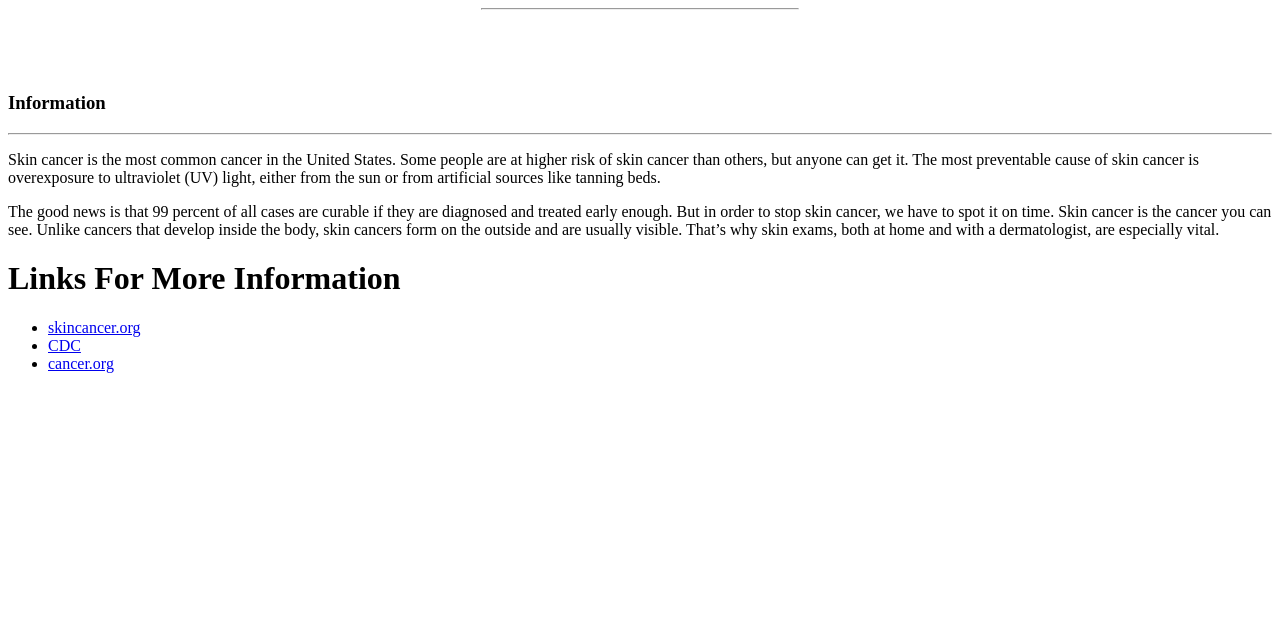
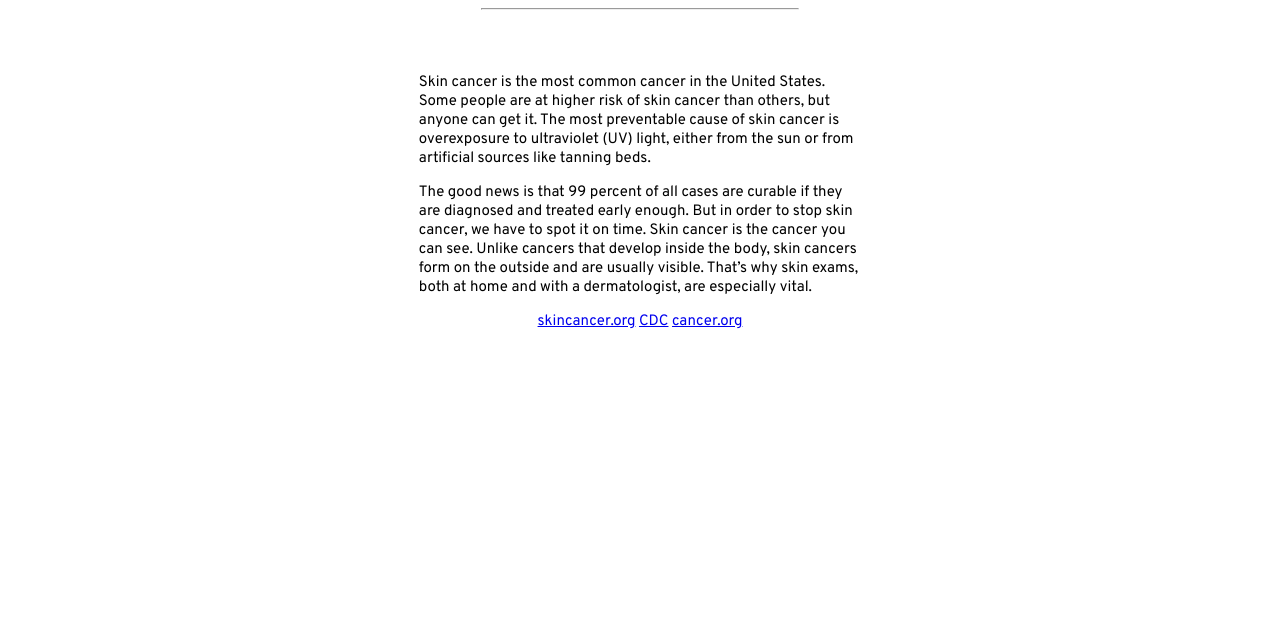
Before and after one commit to PatKuz/SigmaHacks3, a Flask app: page /information in a window 1280 px wide. Shown: the part 45-674 px from the top of the page. Run offline with Flask 2, Linux system fonts and the light colour scheme.

Commit message:
Working product

```diff
--- a/templates/info.html
+++ b/templates/info.html
@@ -1,32 +1,25 @@
 {% extends "master.html" %}
 
 {% block body %}
-
-    <div class="container">
-      <div class="row">
-        <div class="col">
-
-    <h3>Information</h3>
-          <hr>
-
-    <p>
+<div style="font-family: 'Overpass', sans-serif;font-size:15px;font-weight: lighter;color: #000000;">
+  <p style="width:35%;margin-left: auto;margin-right:auto;">
     Skin cancer is the most common cancer in the United States.
     Some people are at higher risk of skin cancer than others, but anyone can get it.
     The most preventable cause of skin cancer is overexposure to ultraviolet (UV) light, either from the sun or from artificial sources like tanning beds.
   </p>
 
-    <p>The good news is that 99 percent of all cases are curable if they are diagnosed and treated early enough. But in order to stop skin cancer, we have to spot it on time.
+  <p style="width:35%;margin-left: auto;margin-right:auto;">The good news is that 99 percent of all cases are curable if they are diagnosed and treated early enough. But in order to stop skin cancer, we have to spot it on time.
 
     Skin cancer is the cancer you can see. Unlike cancers that develop inside the body, skin cancers form on the outside and are usually visible. That’s why skin exams, both at home and with a dermatologist, are especially vital.
   </p>
 
-    <h1>Links For More Information</h1>
-
-    <ul>
-        <li><a href="https://www.skincancer.org/skin-cancer-information/">skincancer.org</a></li>
-        <li><a href="https://www.cdc.gov/cancer/skin/basic_info/index.htm">CDC</a></li>
-        <li><a href="https://www.cancer.org/cancer/skin-cancer.html">cancer.org</a></li>
-      </ul>
+  <div style="display:flex;justify-content:center;">
+    <div style="font-family: 'Overpass', sans-serif;font-size:15px;font-weight: lighter;color: #000000;text-decoration:none;">
+      <a href="https://www.skincancer.org/skin-cancer-information/">skincancer.org</a>
+      <a href="https://www.cdc.gov/cancer/skin/basic_info/index.htm">CDC</a>
+      <a href="https://www.cancer.org/cancer/skin-cancer.html">cancer.org</a>
+    </div>
+  </div>
 
 </div>
 
--- a/templates/master.html
+++ b/templates/master.html
@@ -14,7 +14,7 @@
 <body style="background-color:#ffffff">
   <header style="display: flex;justify-content:center;">
 
-    <a href="" style="text-decoration: none;">
+    <a href="/upload" style="text-decoration: none;">
       <div class="nav">S o t e r i a</div>
     </a>
 
--- a/templates/upload.html
+++ b/templates/upload.html
@@ -24,6 +24,9 @@
   <div style="display:flex;justify-content:center;text-align:center">
     <div style="font-family: 'Overpass', sans-serif;font-size:20px;font-weight: lighter;color: #2a0000;width:500px;">SEE A DOCTOR! Our model has determined the mole in question to be MALIGNANT. It is advised to see a medical professional as soon as possible. Here is a link to more more information regarding this matter:</div>
   </div>
+  <div style="display:flex;justify-content:center;text-align:center">
+    <a href="/information" style="font-family: 'Overpass', sans-serif;font-size:20px;font-weight: lighter;color: #8b0000;width:500px;text-decoration:none;">More Info</a>
+  </div>
   {% else %}
   <div style="display:flex;justify-content:center;text-align:center">
     <div style="font-family: 'Overpass', sans-serif;font-size:20px;font-weight: lighter;color: #092215;width:500px;">Our model has determined that the mole in question is BENIGN. That said, we still advise seeking a medical professional for a more concrete analysis.</div>
```
Also changed, not shown: 1 other file. Lines whose indentation alone changed are shown as unchanged.
